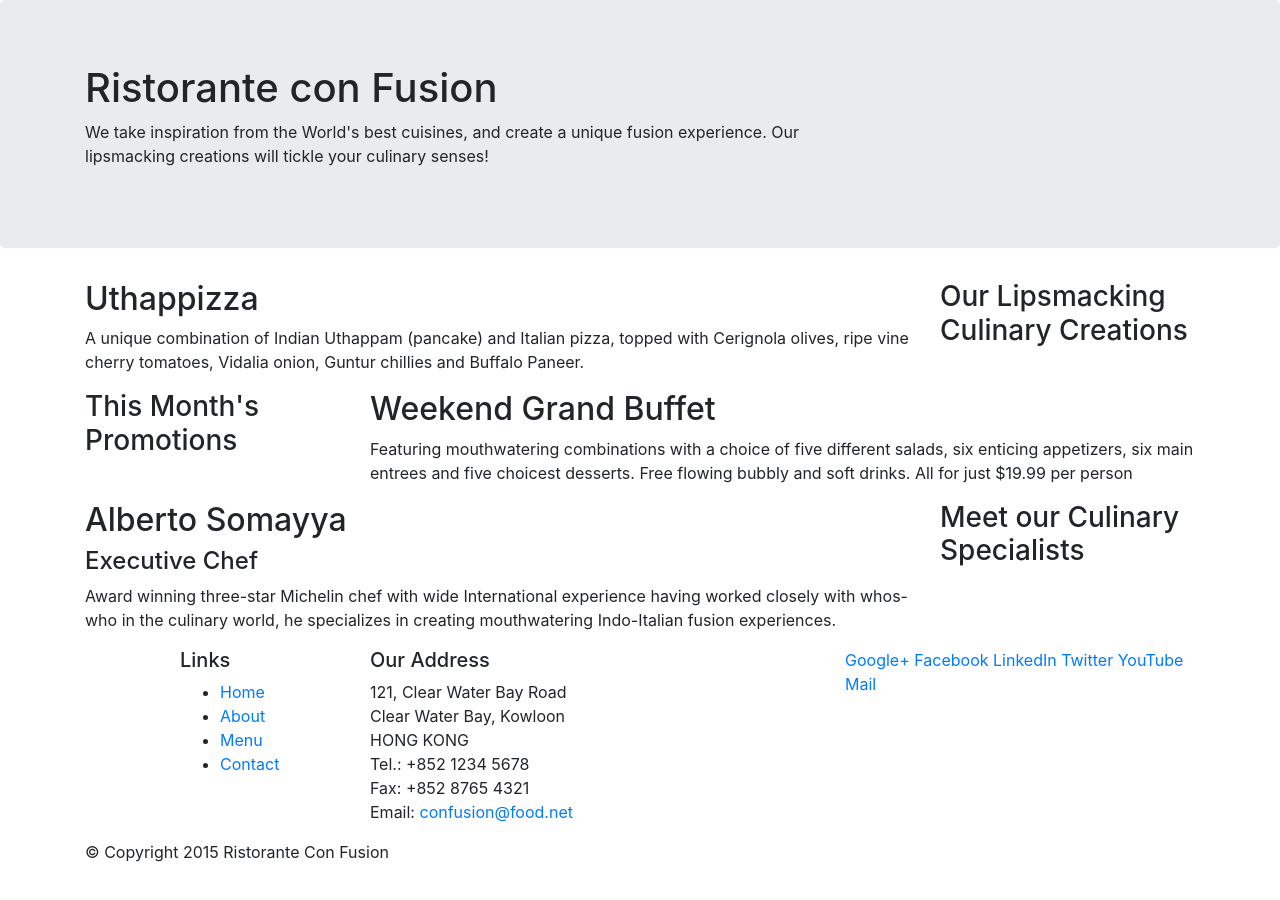
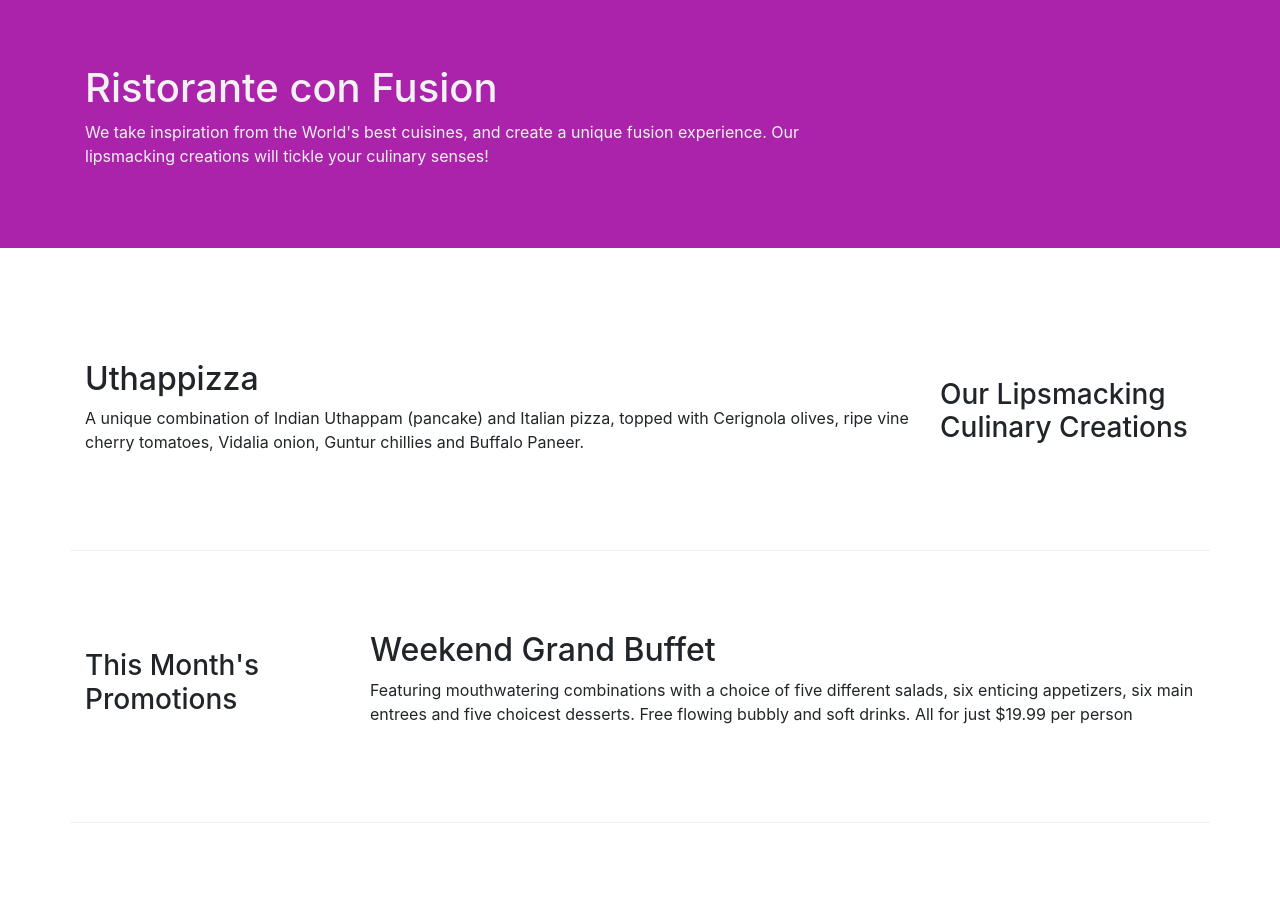
Before and after one commit to olbesp/conFusion, a website: page index.html in a window 1280 px wide. Shown: the top 900 px of the page. Drawn offline with nearby package versions, Linux system fonts and the light colour scheme.

Commit message:
Add the basic custom style

```diff
--- /dev/null
+++ b/css/styles.css
@@ -0,0 +1,23 @@
+.jumbotron {
+  color: #f2f2f2;
+  background-color: #aa23aa;
+  border-radius: 0;
+}
+
+.row-content {
+  padding: 5rem 0;
+  border-bottom: 1px ridge;
+}
+
+.footer {
+  background-color: #aaa;
+  padding: 1.5rem 0;
+}
+
+.address {
+  font-size: .8rem;
+}
+
+.social-media {
+  text-align: center;
+}
--- a/index.html
+++ b/index.html
@@ -6,6 +6,7 @@
   <meta name="viewport" content="width=device-width, initial-scale=1, shrink-to-fit=no">
   <meta http-equiv="x-ua-compatible" content="ie=edge">
   <link rel="stylesheet" href="node_modules/bootstrap/dist/css/bootstrap.min.css">
+  <link rel="stylesheet" href="css/styles.css">
   <title>Ristorante Con Fusion</title>
 </head>
 
@@ -25,7 +26,7 @@
   </header>
 
   <div class="container">
-    <div class="row">
+    <div class="row row-content align-items-center">
       <div class="col-sm-4 order-sm-2 col-md-3">
         <h3>Our Lipsmacking Culinary Creations</h3>
       </div>
@@ -36,7 +37,7 @@
     </div>
 
 
-    <div class="row">
+    <div class="row row-content align-items-center">
       <div class="col-sm-4 col-md-3">
         <h3>This Month's Promotions</h3>
       </div>
@@ -46,7 +47,7 @@
       </div>
     </div>
 
-    <div class="row">
+    <div class="row row-content align-items-center">
       <div class="col-sm-4 order-sm-2 col-md-3">
         <h3>Meet our Culinary Specialists</h3>
       </div>
@@ -58,12 +59,12 @@
     </div>
   </div>
 
-  <footer>
+  <footer class="footer">
     <div class="container">
       <div class="row">
         <div class="col-5 offset-1 col-sm-2">
           <h5>Links</h5>
-          <ul>
+          <ul class="list-unstyled">
             <li><a href="#">Home</a></li>
             <li><a href="#">About</a></li>
             <li><a href="#">Menu</a></li>
@@ -72,7 +73,7 @@
         </div>
       <div class="col-6 col-sm-5">
         <h5>Our Address</h5>
-        <address>
+        <address class="address">
           121, Clear Water Bay Road<br>
           Clear Water Bay, Kowloon<br>
           HONG KONG<br>
@@ -81,8 +82,8 @@
           Email: <a href="mailto:confusion@food.net">confusion@food.net</a>
          </address>
       </div>
-      <div class="col col-sm-4">
-        <div>
+      <div class="col col-sm-4 align-self-center">
+        <div class="social-media">
           <a href="http://google.com/+">Google+</a>
           <a href="http://www.facebook.com/profile.php?id=">Facebook</a>
           <a href="http://www.linkedin.com/in/">LinkedIn</a>
@@ -92,7 +93,7 @@
         </div>
       </div>
     </div>
-    <div class="row">
+    <div class="row justify-content-center">
       <div class="col-auto">
         <p>© Copyright 2015 Ristorante Con Fusion</p>
       </div>
```
